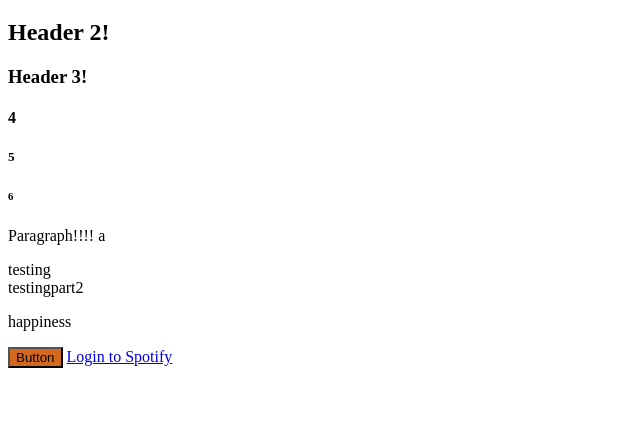
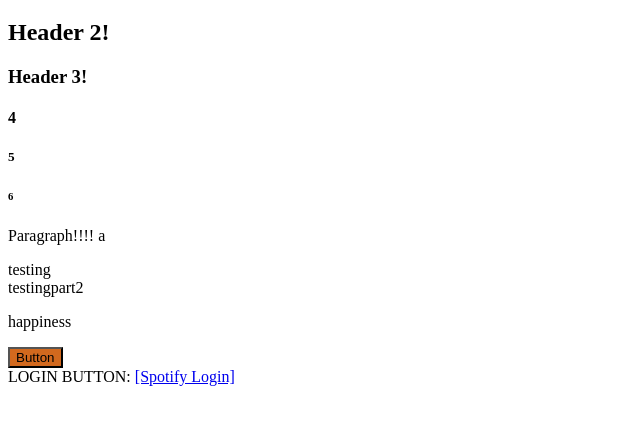
Before and after one commit to tungqtran/campfireify, a plain HTML site: page test.html in a window 1280 px wide. Shown: the part 61-486 px from the top of the page, without its empty margins (0-640 px from the left). Drawn offline with Linux system fonts and the light colour scheme.

Commit message:
trying virtual enviro

```diff
--- a/test.html
+++ b/test.html
@@ -40,9 +40,17 @@
 
     </button>
 
-    <a href="/login">
-        Login to Spotify
-    </a>
+    <div>
+
+    </div>
+    <body>
+        LOGIN BUTTON:
+        <a href="/login">
+            [Spotify Login]
+        </a>
+    </body>
+
+
 
 </body>
 
```
Also changed, not shown: index.html (added, +17 -0 lines).
